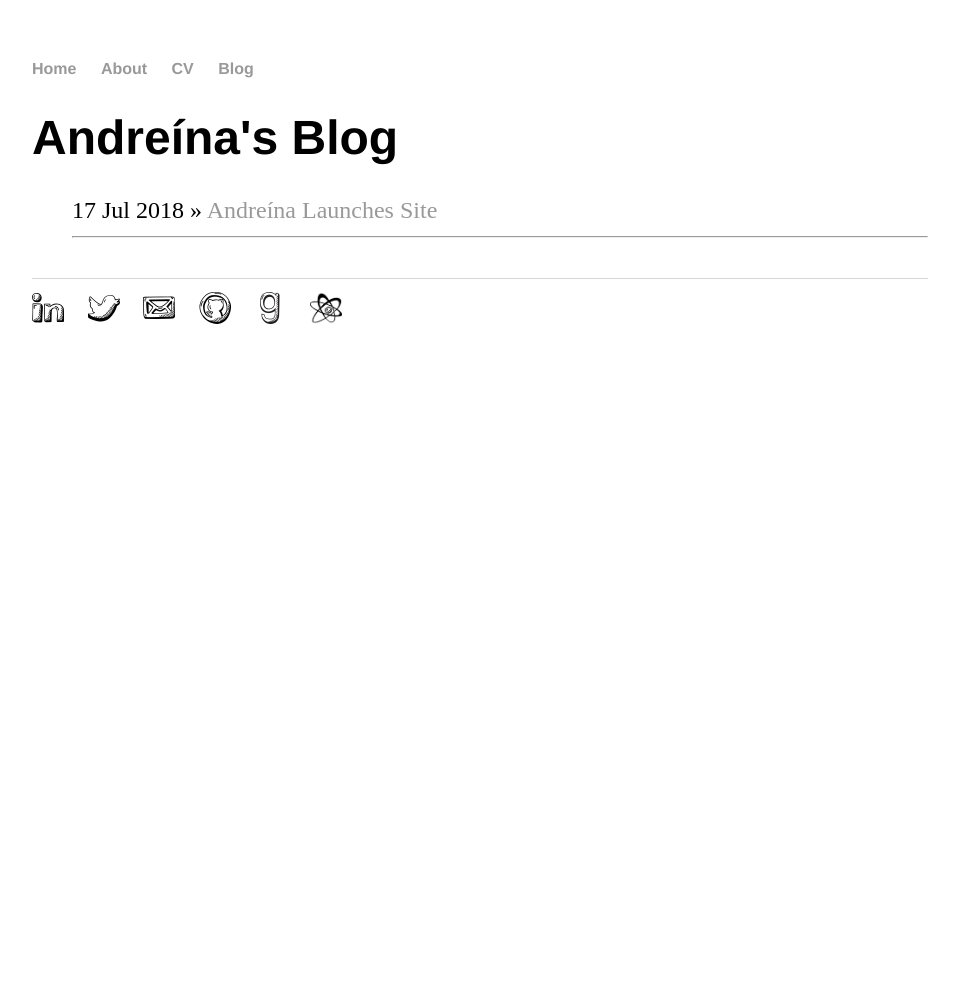
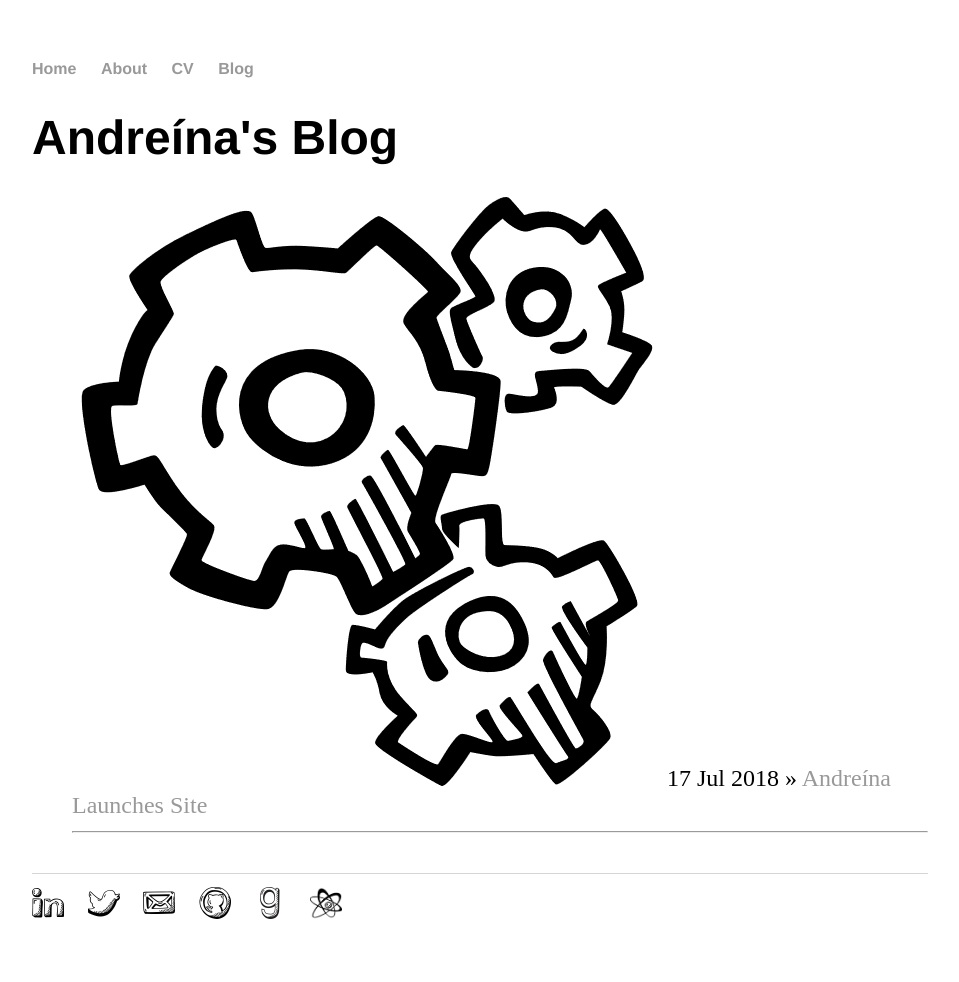
Before and after one commit to andreina-francisco/andreina-francisco.github.io, a Jekyll site: the page built from blog/index.html, in a window 1280 px wide. Shown: the whole page, without its empty margins (160-1119 px from the left). Built offline with Jekyll 4.4.1, drawn with Linux system fonts in a browser that asks for light colours; nearby versions of some CDN libraries; a style sheet for code colours, icons or effects is not loaded; before the commit the page ends 900 px from its top, so only the background shows below that.

Commit message:
Update index.html

```diff
--- a/blog/index.html
+++ b/blog/index.html
@@ -6,8 +6,8 @@ title: Andre&iacute;na's Blog
 	<ul class="posts">
 
 	  {% for post in site.posts %}
-	    <li> {% if page.feature-img %}
-    		<img class="feature-image" src={{ page.feature-img }} alt="Feature Image"/>
+	    <li> {% if post.feature-img %}
+    		<img class="feature-image" src={{ post.feature-img }} alt="Feature Image"/>
   		{% endif %}
 		    <span>{{ post.date | date_to_string }}</span> » <a href="{{ post.url }}" title="{{ post.title }}">{{ post.title }}</a></li>
 		<hr>
```
